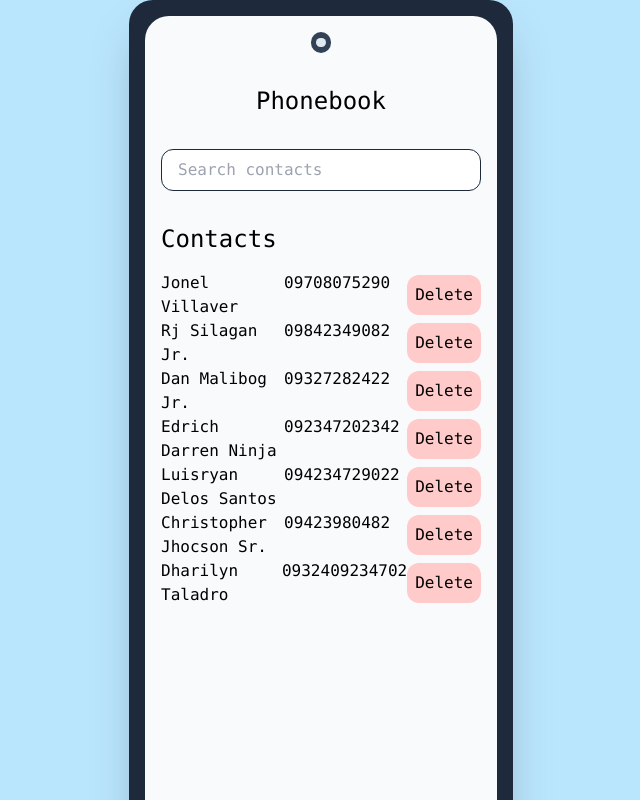
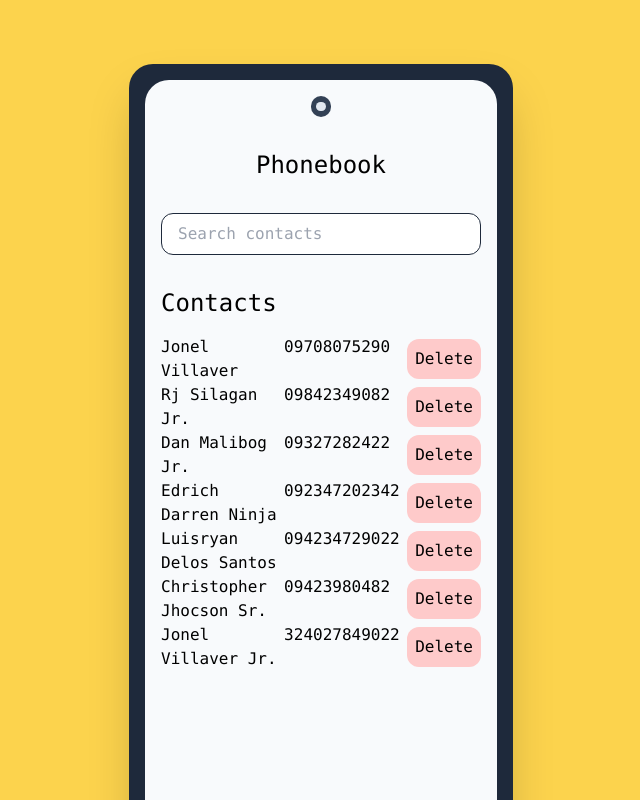
Before and after one commit to Nelman25/fullstackopen, a React (Vite) app in the folder part2/phonebook/: page / in a window 1280 px wide. Shown: the top 800 px of the page, without its empty margins (319-959 px from the left). Built offline with nearby package versions, Linux system fonts and the light colour scheme; data requests are answered from the project's data file.

Commit message:
minor changes

```diff
--- a/part2/phonebook/db.json
+++ b/part2/phonebook/db.json
@@ -31,9 +31,9 @@
       "number": "09423980482"
     },
     {
-      "id": "63c4",
-      "name": "Dharilyn Taladro",
-      "number": "0932409234702"
+      "id": "7a10",
+      "name": "Jonel Villaver Jr.",
+      "number": "324027849022"
     }
   ]
 }
--- a/part2/phonebook/src/App.jsx
+++ b/part2/phonebook/src/App.jsx
@@ -96,18 +96,18 @@ const App = () => {
 	};
 
 	return (
-		<div className="bg-sky-200 flex justify-center items-center min-h-[100vh] font-mono">
+		<div className="bg-amber-300 flex justify-center items-center min-h-[100vh] font-mono">
 			{/* Phone */}
-			<div className="w-[30%] min-h-[960px] bg-slate-800 rounded-3xl p-4 flex shadow-2xl">
+			<div className="w-[30%] min-h-[960px] bg-slate-800 rounded-3xl p-4 flex shadow-2xl my-16">
 				{/* Screen */}
-				<div className="bg-slate-50 grow shrink rounded-3xl p-4 mb-4">
+				<div className="bg-slate-50 grow shrink rounded-3xl p-4 mb-4 relative">
 					{/* notch */}
 					<div className="bg-slate-700 size-[1.3rem] mx-auto rounded-full flex justify-center items-center">
 						{/* camera */}
 						<div className="bg-slate-200 size-[.6rem] rounded-full"></div>
 					</div>
 					{/* content container */}
-					<div className="relative">
+					<div>
 						<h2 className="text-2xl bold text-center my-8">Phonebook</h2>
 						<Filter value={searchText} onSearch={handleChangeSearch} />
 						{isAdded ? (
@@ -122,14 +122,6 @@ const App = () => {
 										/>
 									))}
 								</ul>
-								<div>
-									<button
-										className="bg-amber-300 rounded-full size-16 text-3xl bold shadow-xl absolute right-0 bottom-[-360px]"
-										onClick={() => setIsAdded(!isAdded)}
-									>
-										+
-									</button>
-								</div>
 							</>
 						) : (
 							<PersonForm
@@ -141,6 +133,16 @@ const App = () => {
 							/>
 						)}
 					</div>
+					{isAdded && (
+						<div>
+							<button
+								className="bg-amber-300 rounded-full size-16 text-3xl bold shadow-xl absolute right-[20px] bottom-[20px]"
+								onClick={() => setIsAdded(!isAdded)}
+							>
+								+
+							</button>
+						</div>
+					)}
 				</div>
 			</div>
 		</div>
```
